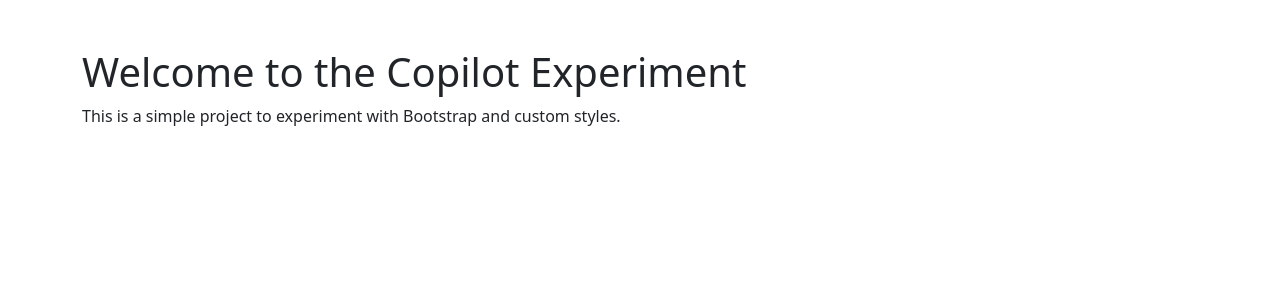
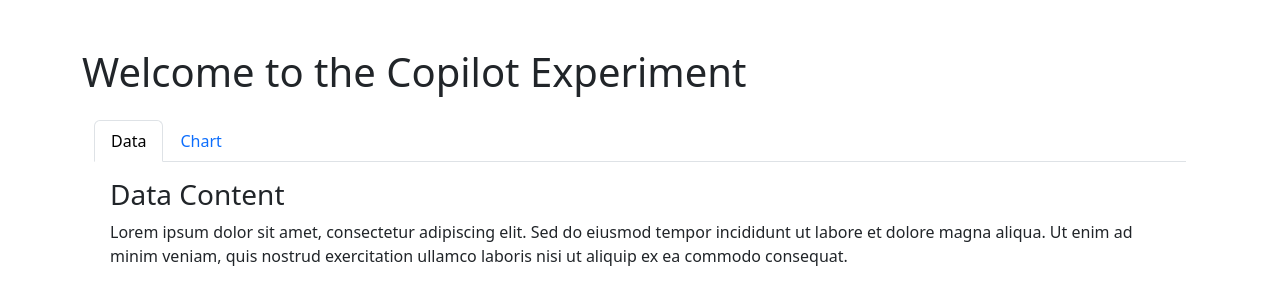
Before and after one commit to prnl-jagadeesh/copilot_experiment, a website: page src/index.html in a window 1280 px wide. Drawn offline with nearby package versions, Linux system fonts and the light colour scheme.

Commit message:
Copilot generated code both inline and chat method

```diff
--- a/src/index.html
+++ b/src/index.html
@@ -1,19 +1,53 @@
 <!DOCTYPE html>
 <html lang="en">
+
 <head>
     <meta charset="UTF-8">
     <meta name="viewport" content="width=device-width, initial-scale=1.0">
     <title>Copilot Experiment</title>
-    <link rel="stylesheet" href="https://stackpath.bootstrapcdn.com/bootstrap/5.3.0/css/bootstrap.min.css">
+    <!-- Bootstrap 5.3 CSS -->
+    <link href="https://cdn.jsdelivr.net/npm/bootstrap@5.3.0/dist/css/bootstrap.min.css" rel="stylesheet">
     <link rel="stylesheet" href="css/styles.css">
 </head>
+
 <body>
     <div class="container">
         <h1 class="mt-5">Welcome to the Copilot Experiment</h1>
-        <p>This is a simple project to experiment with Bootstrap and custom styles.</p>
+        <div class="container mt-4">
+            <ul class="nav nav-tabs" id="myTab" role="tablist">
+                <li class="nav-item" role="presentation">
+                    <button class="nav-link active" id="data-tab" data-bs-toggle="tab" data-bs-target="#data" type="button"
+                        role="tab" aria-controls="data" aria-selected="true">Data</button>
+                </li>
+                <li class="nav-item" role="presentation">
+                    <button class="nav-link" id="chart-tab" data-bs-toggle="tab" data-bs-target="#chart" type="button"
+                        role="tab" aria-controls="chart" aria-selected="false">Chart</button>
+                </li>
+            </ul>
+            <div class="tab-content" id="myTabContent">
+                <div class="tab-pane fade show active" id="data" role="tabpanel" aria-labelledby="data-tab">
+                    <div class="p-3">
+                        <h3>Data Content</h3>
+                        <p>Lorem ipsum dolor sit amet, consectetur adipiscing elit. Sed do eiusmod tempor incididunt ut
+                            labore et dolore magna aliqua. Ut enim ad minim veniam, quis nostrud exercitation ullamco
+                            laboris nisi ut aliquip ex ea commodo consequat.</p>
+                    </div>
+                </div>
+                <div class="tab-pane fade" id="chart" role="tabpanel" aria-labelledby="chart-tab">
+                    <div class="p-3">
+                        <h3>Chart Content</h3>
+                        <p>Excepteur sint occaecat cupidatat non proident, sunt in culpa qui officia deserunt mollit anim
+                            id est laborum. Sed ut perspiciatis unde omnis iste natus error sit voluptatem accusantium
+                            doloremque laudantium.</p>
+                    </div>
+                </div>
+            </div>
+        </div>
     </div>
-    <script src="https://code.jquery.com/jquery-3.6.0.min.js"></script>
-    <script src="https://stackpath.bootstrapcdn.com/bootstrap/5.3.0/js/bootstrap.bundle.min.js"></script>
+
+    <!-- Bootstrap 5.3 JS Bundle (includes Popper) -->
+    <script src="https://cdn.jsdelivr.net/npm/bootstrap@5.3.0/dist/js/bootstrap.bundle.min.js"></script>
     <script src="js/scripts.js"></script>
 </body>
+
 </html>
```
